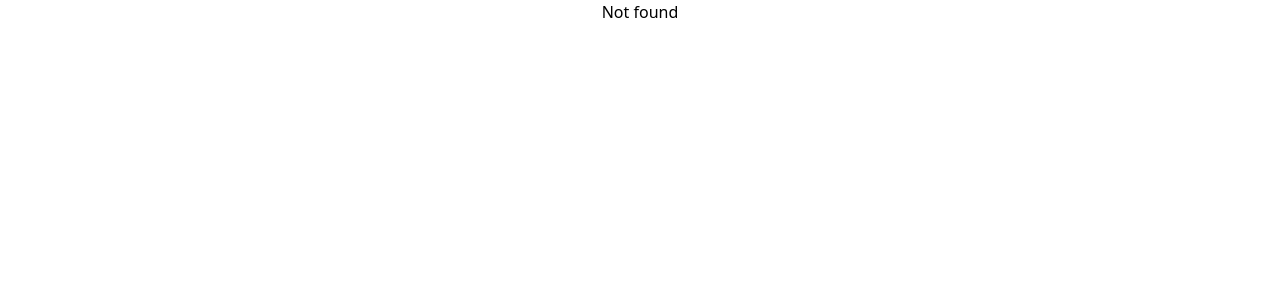
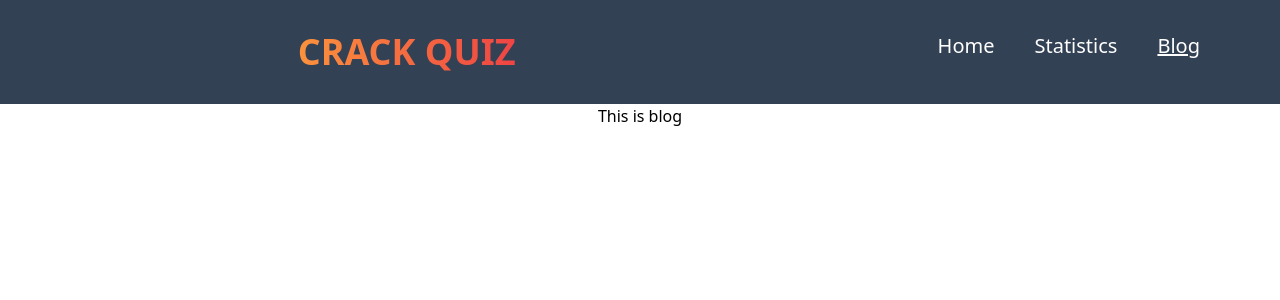
Before and after one commit to Sreemaye44/crack-quizzy, a React (Create React App) app: page /blog in a window 1280 px wide. Shown: the top 300 px of the page. Built offline with nearby package versions, Linux system fonts and the light colour scheme.

Commit message:
link between the route connected

```diff
--- a/src/App.js
+++ b/src/App.js
@@ -4,6 +4,10 @@ import Navbar from './components/Navbar/Navbar';
 import Header from './components/Header/Header';
 import { createBrowserRouter, RouterProvider } from 'react-router-dom';
 import Main from './components/Link/Main';
+import Statistics from './components/Statistics/Statistics';
+import Blog from './components/Blog/Blog';
+import Home from './components/Home/Home';
+import QuizQuestion from './components/QuizQuestion/QuizQuestion';
 
 function App() {
   const router=createBrowserRouter([
@@ -11,8 +15,25 @@ function App() {
     element:<Main></Main>,
     children:[
       {path:'/',
-      element:<Header></Header>
+      loader: ()=>fetch('https://openapi.programming-hero.com/api/quiz'),
+      element:<Home></Home>
+      },
+
+     {
+      path: '/quiz/:quizId',
+      loader:async({params})=>{
+
+        return fetch(`https://openapi.programming-hero.com/api/quiz/${params.quizId}`)
+      },
+      element:<QuizQuestion></QuizQuestion>
+     },
+      {path:'/statistic',
+      element:<Statistics></Statistics>
+      },
+      {path:'/blog',
+      element:<Blog></Blog>
       }
+
 
     ],
 
@@ -20,6 +41,8 @@ function App() {
   {path:'/*',
       element:<div><h2>Not found</h2></div>
       }
+
+
   ]);
   return (
     <div className="App">
--- /dev/null
+++ b/src/components/Blog/Blog.js
@@ -0,0 +1,11 @@
+import React from 'react';
+
+const Blog = () => {
+    return (
+        <div>
+            <h2>This is blog</h2>
+        </div>
+    );
+};
+
+export default Blog;
--- /dev/null
+++ b/src/components/Home/Home.js
@@ -0,0 +1,24 @@
+import React from 'react';
+import { useLoaderData } from 'react-router-dom';
+import Header from '../Header/Header';
+import Quiz from '../Quiz/Quiz';
+
+const Home = () => {
+    const quizzes= useLoaderData().data;
+    return (
+        <div>
+           <Header></Header>
+           <div className='w-10/12 mx-auto md:flex gap-4 mb-5'>
+
+            {
+                quizzes.map(quiz=><Quiz key={quiz.id} quiz={quiz}></Quiz>)
+            }
+
+           </div>
+
+
+        </div>
+    );
+};
+
+export default Home;
--- a/src/components/Navbar/Navbar.js
+++ b/src/components/Navbar/Navbar.js
@@ -1,11 +1,12 @@
 import React, { useState } from 'react';
 //import Link from './Link/Link';
 import { Bars3Icon, XMarkIcon } from '@heroicons/react/24/solid'
+import { NavLink } from 'react-router-dom';
 
 const Navbar = () => {
     const [open, setOpen]=useState(false);
     return (
-        <nav className='bg-purple-200 w-full'>
+        <nav className='bg-slate-700 w-full'>
         <div onClick={()=>setOpen(!open)} className="h-6 w-6 md:hidden">
         { open?
         <XMarkIcon />:
@@ -13,11 +14,11 @@ const Navbar = () => {
         }
         </div>
         <div className='flex py-8 justify-center px-20 md:justify-between'>
-        <h1 className='text-4xl  font-extrabold w-7/12'><span class="bg-clip-text text-transparent bg-gradient-to-r from-red-500 to-violet-800">Crack QUIZ</span></h1>
-        <ul className={`bg-purple-200 md:flex absolute md:static ease-in duration-500 ${open?'top-6 left-1':'top-[-120px] left-1'}`}>
-        <li className='ml-10 text-xl'>Home</li>
-        <li className='ml-10 text-xl'>Statistics</li>
-        <li className='ml-10 text-xl' >Blog</li>
+        <h1 className='text-4xl  font-extrabold w-7/12'><span class="bg-clip-text text-transparent bg-gradient-to-r from-orange-400 to-red-500">CRACK QUIZ</span></h1>
+        <ul className={`md:flex absolute md:static ease-in duration-500 ${open?'top-6 left-1':'top-[-120px] left-1'}`}>
+        <li className='ml-10 text-xl text-white'><NavLink className={({isActive})=>isActive? 'underline':undefined} to={'/'}>Home</NavLink></li>
+        <li className='ml-10 text-xl  text-white'><NavLink className={({isActive})=>isActive? 'underline':undefined} to={'statistic'}>Statistics</NavLink></li>
+        <li className='ml-10 text-xl  text-white' ><NavLink className={({isActive})=>isActive? 'underline':undefined} to={'blog'}>Blog</NavLink></li>
         </ul>
         </div>
 
--- /dev/null
+++ b/src/components/Options/Options.js
@@ -0,0 +1,12 @@
+import React from 'react';
+
+const Options = (props) => {
+    return (
+        <div>
+            <input type="radio" id="option" name="fav_answer" value="option"/>
+            <label for="option">{props.option}</label>
+        </div>
+    );
+};
+
+export default Options;
--- /dev/null
+++ b/src/components/Quiz/Quiz.js
@@ -0,0 +1,23 @@
+import React from 'react';
+import { Link } from 'react-router-dom';
+
+const Quiz = ({quiz}) => {
+    const{name,logo,total,id}=quiz;
+    return (
+        <div class="max-w-sm rounded overflow-hidden shadow-lg">
+  <img class="w-full  bg-slate-700" src={logo} alt="Sunset in the mountains"/>
+
+  <div class="px-6 py-4">
+    <div class="font-bold text-xl mb-2">{name}</div>
+
+  </div>
+  <div class="px-6 pt-4 pb-2">
+    <h3 class=" bg-gray-200 rounded-full px-3 py-1 text-sm font-semibold text-gray-700 mr-2 mb-2">Total Questions: {total}</h3>
+    <Link to={`./quiz/${id}`}><button class=" bg-slate-700 w-full rounded-full px-3 py-1 text-sm font-semibold text-white mr-2 mb-2">Practice Now!</button></Link>
+
+  </div>
+</div>
+    );
+};
+
+export default Quiz;
--- /dev/null
+++ b/src/components/QuizQuestion/QuizQuestion.js
@@ -0,0 +1,18 @@
+import React from 'react';
+import { useLoaderData } from 'react-router-dom';
+import SingleQuestion from '../SingleQuestion/SingleQuestion';
+
+const QuizQuestion = () => {
+    const QuizQuestion=useLoaderData().data.questions;
+    console.log(QuizQuestion);
+    return (
+        <div>
+            <h3>Total Questions: {QuizQuestion.length}</h3>
+            {
+                QuizQuestion.map(singleQuestion=><SingleQuestion key={singleQuestion.id} singleQuestion={singleQuestion}></SingleQuestion>)
+            }
+        </div>
+    );
+};
+
+export default QuizQuestion;
--- /dev/null
+++ b/src/components/SingleQuestion/SingleQuestion.js
@@ -0,0 +1,22 @@
+import React from 'react';
+import Options from '../Options/Options';
+
+const SingleQuestion = ({singleQuestion}) => {
+    console.log(singleQuestion);
+    const{question,options}=singleQuestion;
+    const questionSplit=question.split('<p>').join('').split('</p>').join('');
+    //const{question}=SingleQuestion;
+    return (
+        <div>
+            <h3>{questionSplit}</h3>
+           {
+            options.map(option=>
+            <Options option={option}></Options>
+            )
+            }
+
+        </div>
+    );
+};
+
+export default SingleQuestion;
--- /dev/null
+++ b/src/components/Statistics/Statistics.js
@@ -0,0 +1,11 @@
+import React from 'react';
+
+const Statistics = () => {
+    return (
+        <div>
+            <h2>Statis page</h2>
+        </div>
+    );
+};
+
+export default Statistics;
```
